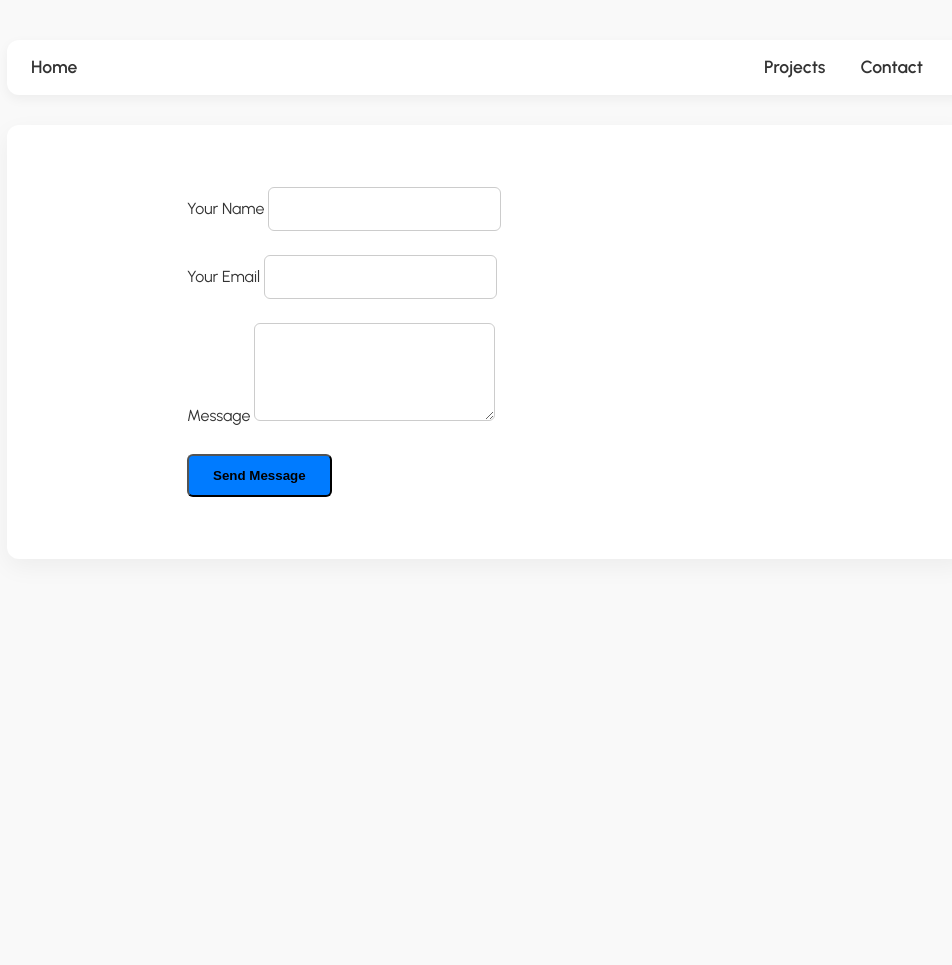
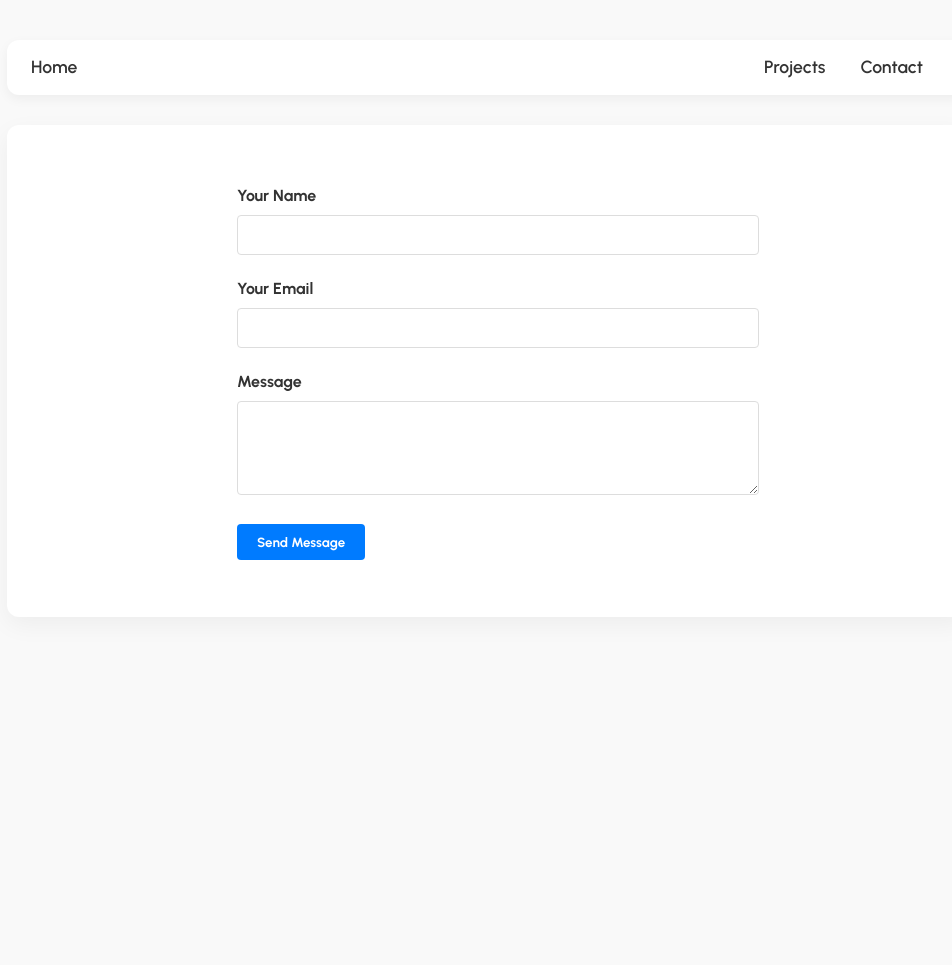
Before and after one commit to joshuaaddington/joshuaaddington.github.io, a Jekyll site: the page built from contact-form.html, in a window 1280 px wide. Shown: the whole page, without its empty margins (153-1105 px from the left). Built offline with Jekyll 4.4.1, drawn with Linux system fonts in a browser that asks for light colours; after the commit the page ends 900 px from its top, so only the background shows below that.

Commit message:
fixed alignment of dropdowns and reverted css to working state

```diff
--- a/assets/css/main.css
+++ b/assets/css/main.css
@@ -76,47 +76,93 @@
   box-shadow: 0px 8px 24px rgba(0, 0, 0, 0.05);
 }
 
-/* Dropdown */
-.dropdown-menu {
-  border-radius: 10px;
-  padding: 10px 0;
-  box-shadow: 0 8px 16px rgba(0,0,0,0.08);
+.dropdown {
+  position: relative;
+  display: inline-block;
 }
 
-/* Forms */
+/* Dropdown */
+.dropdown:hover .dropdown-menu {
+  display: flex;            /* Use flexbox for dropdown items */
+}
+.dropdown-menu {
+  display: none;
+  flex-direction: column;   /* Stack items vertically */
+  background-color: white;
+  min-width: 180px;
+  box-shadow: 0px 4px 8px rgba(0, 0, 0, 0.1);
+  z-index: 1;
+  border-radius: 8px;
+  padding: 10px 0;          /* Only top/bottom padding */
+}
+
+.dropdown-menu a {
+  display: flex;
+  align-items: center;      /* Vertical center */
+  justify-content: center;  /* Center text */
+  padding: 10px 20px;
+  text-decoration: none;
+  color: #333;
+  width: 100%;
+  white-space: nowrap;
+  box-sizing: border-box;   /* Prevent padding from exceeding width */
+}
+
+.dropdown-menu a:hover {
+  background-color: #f2f2f2;
+}
+
 .contact-form-container {
-  max-width: 600px;
+    max-width: 500px;
     margin: 0 auto;
-  padding: 30px;
+    padding: 25px;
   }
 
   .form-group {
-  margin-bottom: 24px;
+    margin-bottom: 20px;
+  }
+
+  .form-group label {
+    display: block;
+    margin-bottom: 5px;
+    font-weight: bold;
+    font-family: "Urbanist", sans-serif;
   }
 
   .form-group input,
   .form-group textarea {
-  padding: 12px;
+    width: 100%;
+    padding: 10px;
+    border: 1px solid #ddd;
+    border-radius: 4px;
+    font-family: Arial, sans-serif;
     font-size: 16px;
-  border-radius: 6px;
-  border: 1px solid #ccc;
+  }
+
+  .form-group textarea {
+    resize: vertical;
   }
 
   .submit-btn {
-  padding: 12px 24px;
-  border-radius: 6px;
     background-color: #007bff;
-  font-weight: 600;
-  transition: background 0.3s;
+    color: white;
+    border: none;
+    padding: 10px 20px;
+    border-radius: 4px;
+    cursor: pointer;
+    font-family: "Urbanist", sans-serif;
+    font-weight: bold;
+    transition: background-color 0.3s ease;
   }
 
   .submit-btn:hover {
     background-color: #0056b3;
   }
 
-/* Success Message */
   #formSuccess {
-  padding: 16px;
+    background-color: #d4edda;
+    color: #155724;
+    padding: 15px;
+    border-radius: 4px;
     margin-top: 20px;
-  border-radius: 6px;
   }
```
Also changed, not shown: 1 other file. Lines whose indentation alone changed are shown as unchanged.
